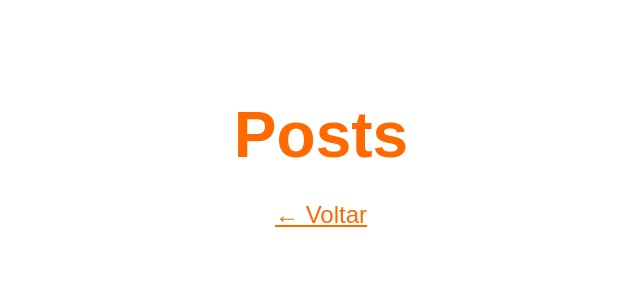
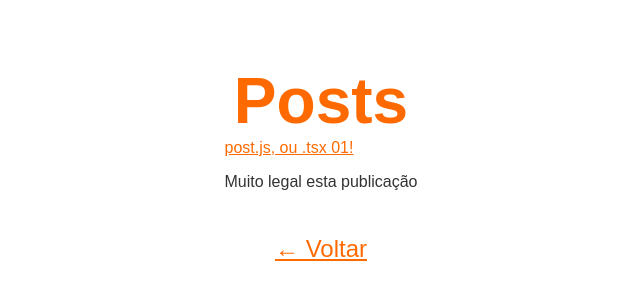
Before and after one commit to vctmor/blog-soutinho, a Next.js app: page /posts in a window 1280 px wide. Shown: the part 222-522 px from the top of the page, without its empty margins (319-959 px from the left). Built offline with nearby package versions, Linux system fonts and the light colour scheme.

Commit message:
codigo  posts.tsx - ok

```diff
--- a/pages/posts.tsx
+++ b/pages/posts.tsx
@@ -1,5 +1,5 @@
 import Link from 'next/link';
-import { Container, Main, Title, Description } from '../components/sharedstyles';
+import { Container, Main, Title, Description, SubTitle } from '../components/sharedstyles';
 
 
 export default function Posts(){
@@ -8,11 +8,34 @@ export default function Posts(){
         <Container>
             <Main>
                 <Title>Posts</Title>
+
+                    <article>
+                        <a href='/'>
+                        post.js, ou .tsx 01!
+                        </a>
+
+                        <p>Muito legal esta publicação</p>
+
+                        <p>             </p>
+                    </article>
+
                 <Description>
+
                     <Link href='/'>&larr; Voltar</Link>
                 </Description>
+
+
+
             </Main>
+
+
+
+
         </Container>
+
+
+
+
     )
 
 }
```
